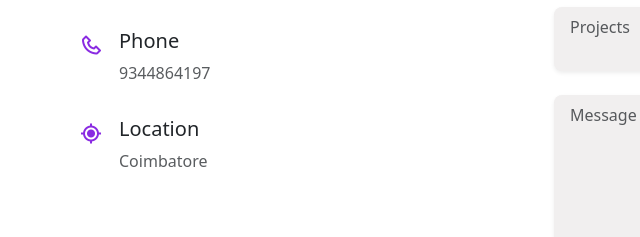
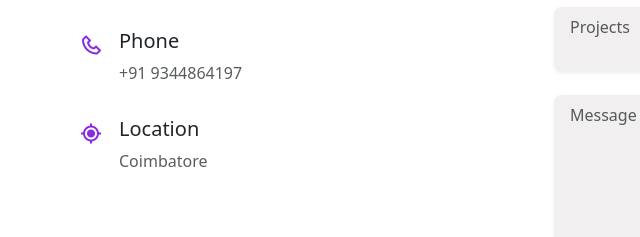
Before and after one commit to Mohanraj-coder/Portifolio-Website, a plain HTML site: page Index.html in a window 1280 px wide. Shown: the part 4007-4244 px from the top of the page, 3-643 px from the left. Drawn offline with nearby package versions, Linux system fonts and the light colour scheme.

Commit message:
add index

```diff
--- a/Index.html
+++ b/Index.html
@@ -259,7 +259,7 @@
                     </div>
                     <div class="text ms-3 ">
                         <h3 class="fs-5">Phone</h3>
-                        <p class="text-muted">9344864197</p>
+                        <p class="text-muted">+91 9344864197</p>
                     </div>
                 </div>
                 <div class="contact-item d-flex mt-3">
@@ -315,6 +315,9 @@
     </div>
  </section>
 
+ <div>
+
+ </div>
 
 
 
```
